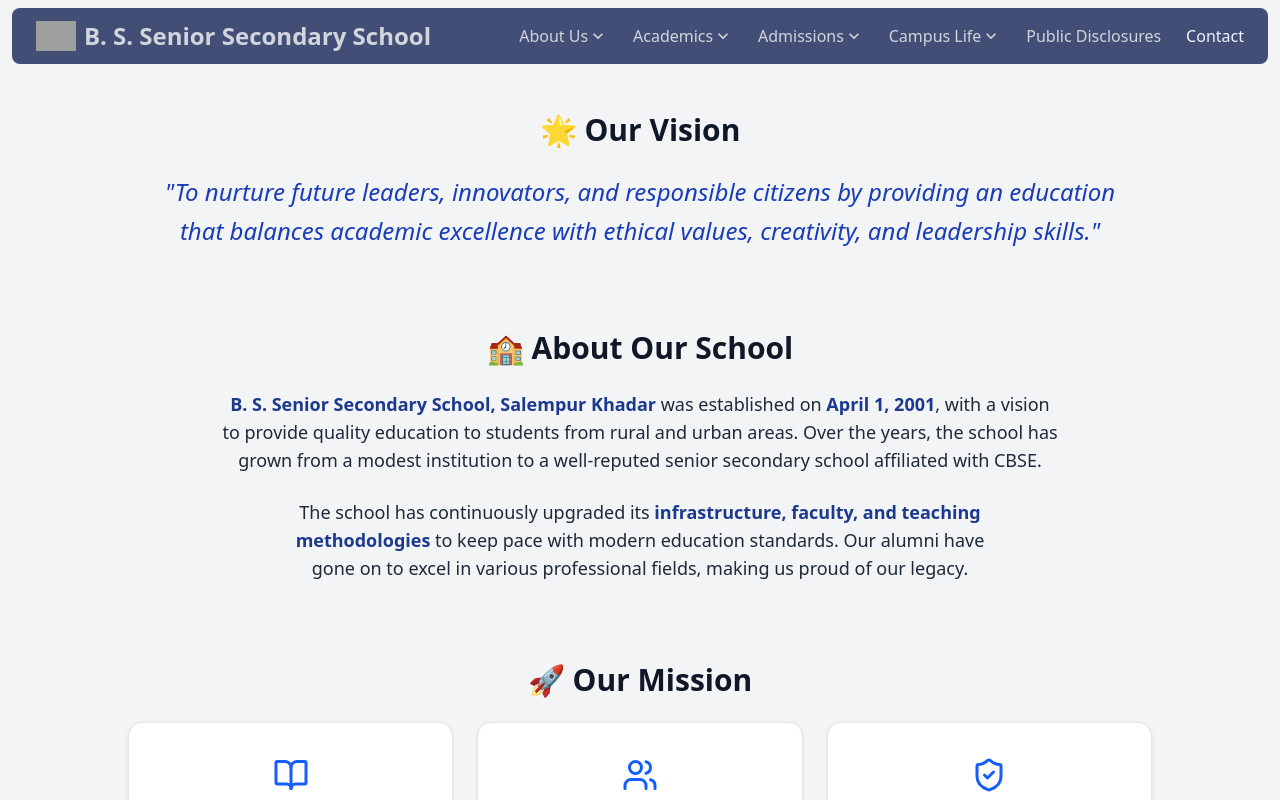
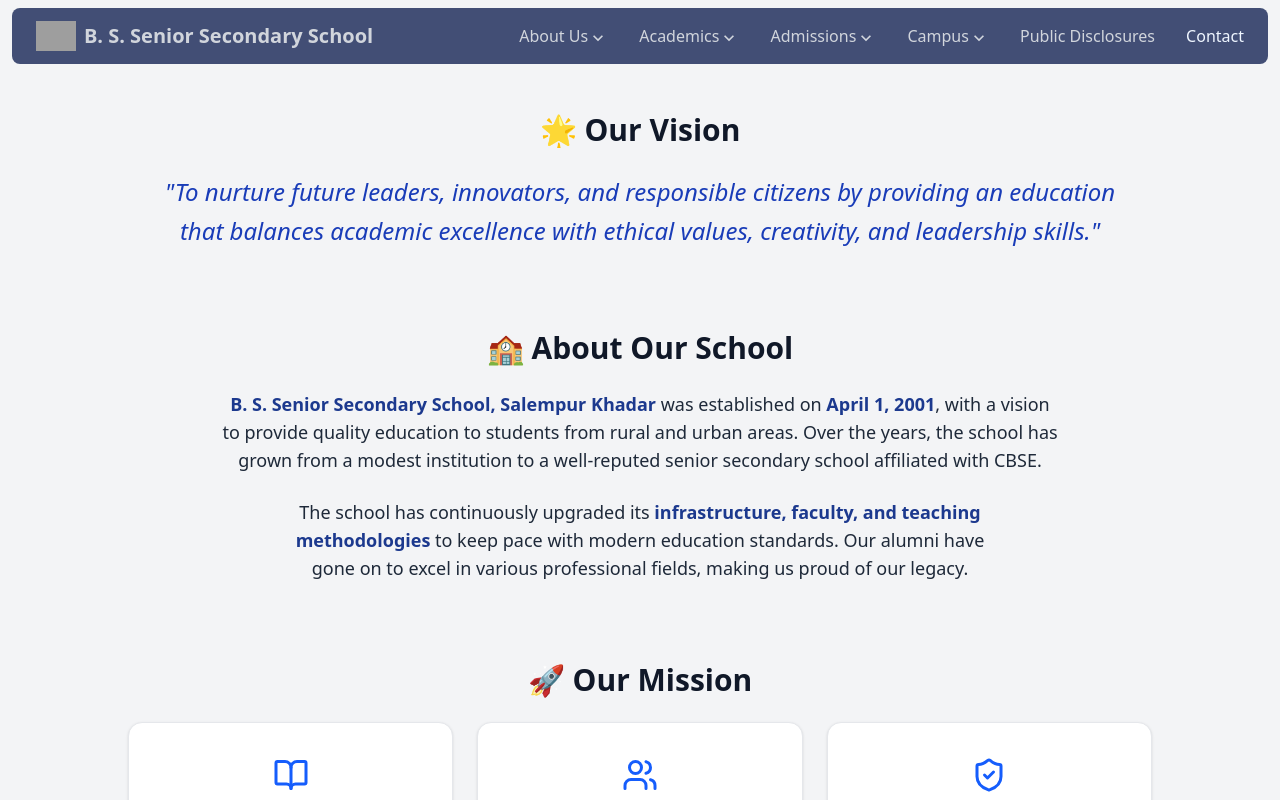
Before and after one commit to s2sharpit/school, a Next.js app: page /about/overview in a window 1280 px wide. Shown: the top 800 px of the page. Built offline with nearby package versions, Linux system fonts and the light colour scheme; grey boxes are pictures that could not be loaded.

Commit message:
refactor: update Header and Navbar components for improved layout and responsiveness

```diff
--- a/src/components/Header.tsx
+++ b/src/components/Header.tsx
@@ -5,7 +5,7 @@ export default function Header() {
   return (
     <header
       id="header"
-      className="relative flex justify-center bg-[url(../../public/img/school_building.jpg)] bg-contain bg-fixed "
+      className="relative flexjustify-center bg-[url(../../public/img/school_building.jpg)] bg-contain bg-fixed"
     >
       <div className="d:pt-28 flex justify-between gap-x-9 bg-black/30 bg-gradient-to-rfrom-black/30via-transparentto-transparent">
         <Image
@@ -15,7 +15,7 @@ export default function Header() {
           height={4000}
           className="invisible"
            />
-        <div className="absolute font-serif bottom-6 left-12 text-5xl/tight text-white ">
+        <div className="max-lg:hidden absolute font-serif bottom-6 left-12 text-5xl/tight text-white ">
           <h1 className="">
             Welcome to <br /> B. S. Sr. Sec. School <br /> Salempur Khadar,{" "}
             <br /> Yamunanagar
--- a/src/components/Navbar.tsx
+++ b/src/components/Navbar.tsx
@@ -52,7 +52,7 @@ export default function Navbar() {
   return (
     <nav
       ref={navRef}
-      className="fixed top-2 left-3 right-3 z-50 rounded-md h-max px-6 max-md:pr-4 shadow-header bg-blue-950/80 transition backdrop-blur-xs text-blue-50 md:flex md:justify-between"
+      className="fixed top-2 left-3 right-3 z-50 rounded-md h-max px-6 max-md:pr-4 shadow-header bg-blue-950/80 transition backdrop-blur-xs text-blue-50 lg:flex lg:justify-between gap-6"
     >
       <div className="flex justify-between items-center">
         <Link
@@ -67,7 +67,7 @@ export default function Navbar() {
             alt="school logo"
             className="max-sm:hidden"
           />
-          <span className="text-lg md:text-xl lg:text-2xl font-semibold text-gray-300 hover:text-slate-100">
+          <span className="text-lg md:text-xl font-semibold text-gray-300 hover:text-slate-100">
             B. S. Senior Secondary School
           </span>
         </Link>
@@ -77,7 +77,7 @@ export default function Navbar() {
           onClick={handleNavToggle}
           aria-label="Toggle navigation"
           className={clsx(
-            "menu-btn flex z-10 md:hidden justify-center items-center py-1",
+            "menu-btn flex z-10 lg:hidden justify-center items-center py-1",
             { opened: navOpen }
           )}
         >
@@ -87,19 +87,19 @@ export default function Navbar() {
       {/* Navbar Links */}
       <div
         className={clsx(
-          "duration-300 transition-all w-full md:w-3/5 left-[1%] right-[1%]",
+          "duration-300 transition-all w-full lg:max-w-3/5 lg:min-w-[37rem] left-[1%] right-[1%]",
           navOpen
-            ? "max-md:max-h-[calc(100vh-4rem)] max-md:overflow-y-scroll max-md:border-t"
-            : "max-md:max-h-0 max-md:opacity-0"
+            ? "max-lg:max-h-[calc(100vh-4rem)] max-lg:overflow-y-auto max-lg:border-t"
+            : "max-lg:max-h-0 max-lg:opacity-0"
         )}
       >
-        <ul className="text-center py-4 md:flex justify-between max-md:space-y-5">
+        <ul className="text-center py-4 lg:flex justify-between gap-">
           {navData.map((data, index) => (
             <li key={index} className="group">
               <Link
                 href={data.path}
                 className={clsx(
-                  "capitalize flex items-center justify-center text-gray-300 hover:text-slate-100 relative",
+                  "capitalize flex items-end justify-center text-gray-300 hover:text-slate-100 relative",
                   data.nested && "pointer-events-none"
                 )}
               >
@@ -109,7 +109,7 @@ export default function Navbar() {
                 )}
               </Link>
               {data.nested && (
-                <div className="max-h-0 overflow-hidden group-hover:max-h-60 opacity-0 group-hover:opacity-100 md:absolute bg-blue-950/90 group-hover:p-2 shadow-header md:w-48 rounded-md transition-all duration-500 md:-translate-x-1/4">
+                <div className="max-h-0 overflow-hidden group-hover:max-h-60 opacity-0 group-hover:opacity-100 lg:absolute bg-blue-950/90 group-hover:p-2 shadow-header lg:w-48 max-w-72 mx-auto rounded-md transition-all duration-500 lg:-translate-x-1/4">
                   {data.nested.map((d, i) => (
                     <Link
                       key={i}
--- a/src/data/navData.js
+++ b/src/data/navData.js
@@ -28,8 +28,8 @@ const navData = [
     ],
   },
   {
-    title: "Campus Life",
-    path: "/campus-life",
+    title: "Campus",
+    path: "/campus",
     nested: [
       { title: "Facilities", path: "/facilities" },
       // { title: "Sports & Activities", path: "/sports-activities" },
```
